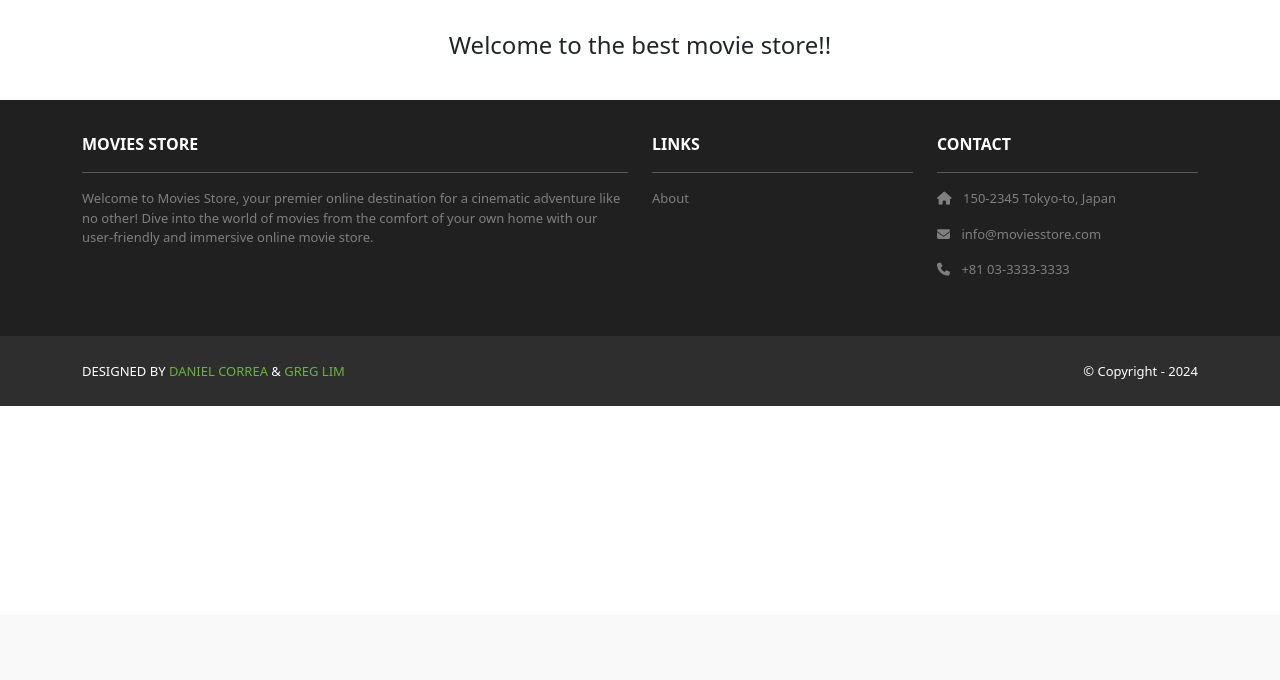
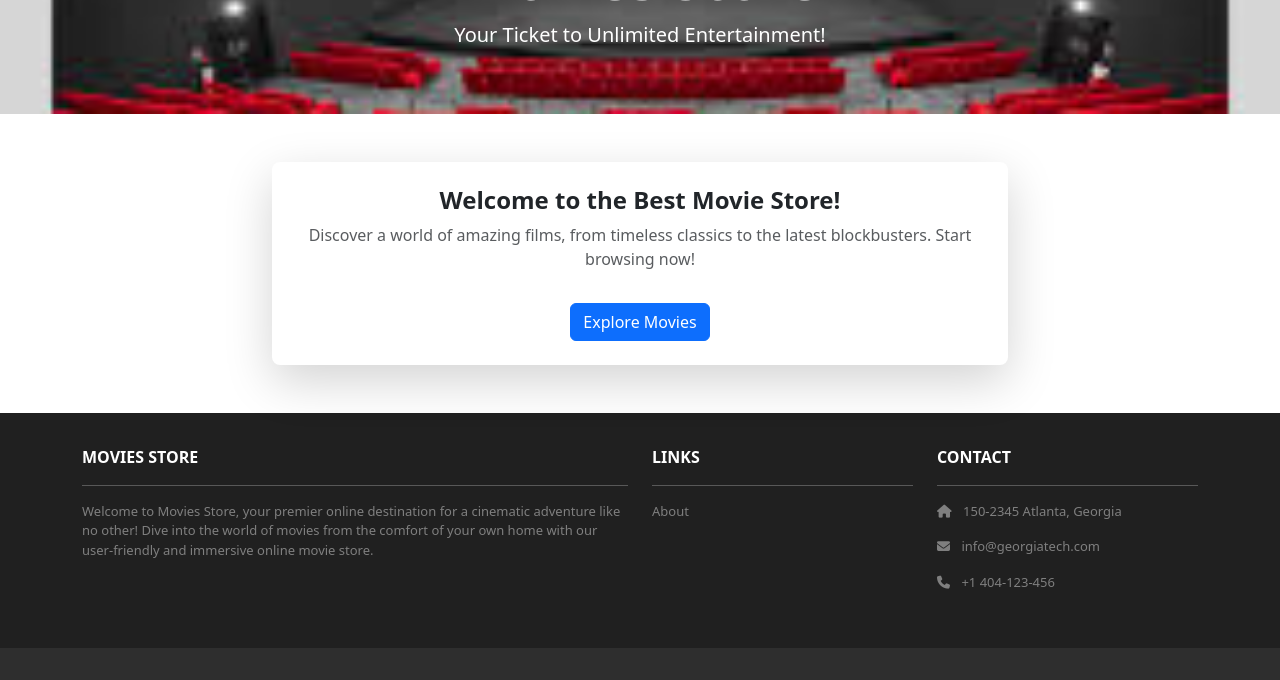
Before and after one commit to NB670/MovieStorePV3, a Django app: page / in a window 1280 px wide. Shown: the part 185-865 px from the top of the page. Before the commit the page ends 591 px from the top, so only its background shows below. Run offline with Django 5.2, Linux system fonts and the light colour scheme; some libraries are stand-ins or nearby versions.

Commit message:
updated intro

```diff
--- a/moviesstore/templates/base.html
+++ b/moviesstore/templates/base.html
@@ -72,9 +72,9 @@
           <div class="col-md-3 col-lg-3 col-xl-3 mx-auto mb-4">
             <b>CONTACT</b>
             <hr />
-            <p><i class="fas fa-home me-2"></i> 150-2345 Tokyo-to, Japan</p>
-            <p><i class="fas fa-envelope me-2"></i> info@moviesstore.com</p>
-            <p><i class="fas fa-phone me-2"></i> +81 03-3333-3333</p>
+            <p><i class="fas fa-home me-2"></i> 150-2345 Atlanta, Georgia</p>
+            <p><i class="fas fa-envelope me-2"></i> info@georgiatech.com</p>
+            <p><i class="fas fa-phone me-2"></i> +1 404-123-456</p>
           </div>
         </div>
       </div>
@@ -82,12 +82,6 @@
     <section class="p-3 ms-footer-bottom bg-dark">
       <div class="container d-flex justify-content-between">
         <div class="me-5 text-white">
-          <span>DESIGNED BY <a href="https://www.x.com/danielgarax" target="_blank">DANIEL CORREA</a> &
-            <a href="https://www.x.com/greglim81" target="_blank">GREG LIM</a>
-          </span>
-        </div>
-        <div class="text-white">
-          <span>© Copyright - 2024</span>
         </div>
       </div>
     </section>
--- a/moviesstore/templates/home/index.html
+++ b/moviesstore/templates/home/index.html
@@ -1,18 +1,21 @@
 {% extends 'base.html' %}
 {% block content %}
-<header class="masthead bg-index text-white text-center
-           py-4">
-  <div class="container d-flex align-items-center flex-
-  column pt-2">
-    <h2>Movies Store</h2>
-    <p>Your Ticket to Unlimited Entertainment!</p>
+<header class="masthead text-white text-center py-5" style="background: url('/static/img/movies-bg.jpg') center/cover no-repeat;">
+  <div class="container d-flex flex-column align-items-center">
+    <h1 class="display-4 fw-bold">Movies Store</h1>
+    <p class="lead">Your Ticket to Unlimited Entertainment!</p>
   </div>
 </header>
-<div class="p-3">
-  <div class="container">
-    <div class="row mt-3">
-      <div class="col mx-auto text-center mb-3">
-        <h4>Welcome to the best movie store!!</h4>
+
+<div class="container my-5">
+  <div class="row justify-content-center">
+    <div class="col-md-8">
+      <div class="card shadow-lg border-0 rounded-3">
+        <div class="card-body text-center p-4">
+          <h4 class="fw-bold">Welcome to the Best Movie Store!</h4>
+          <p class="text-muted">Discover a world of amazing films, from timeless classics to the latest blockbusters. Start browsing now!</p>
+          <a href="/movies" class="btn btn-primary mt-3">Explore Movies</a>
+        </div>
       </div>
     </div>
   </div>
```
Also changed, not shown: db.sqlite3, moviesstore/static/img/movies-bg.jpg (added), 1 other file.
